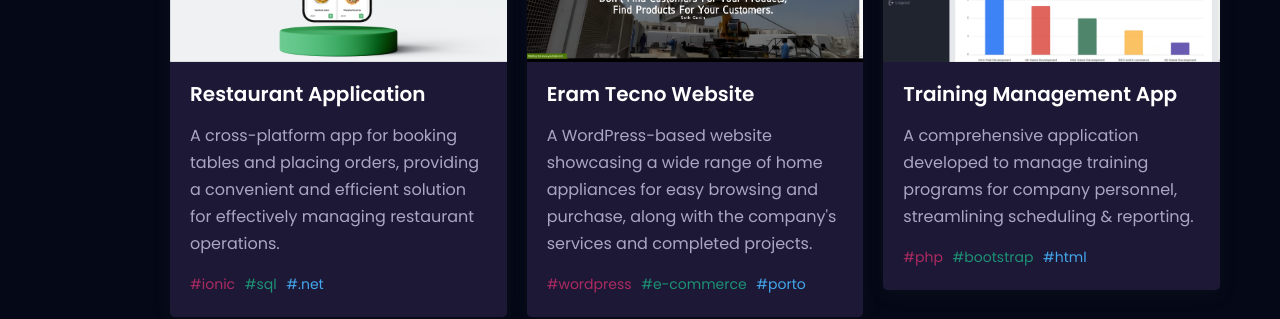
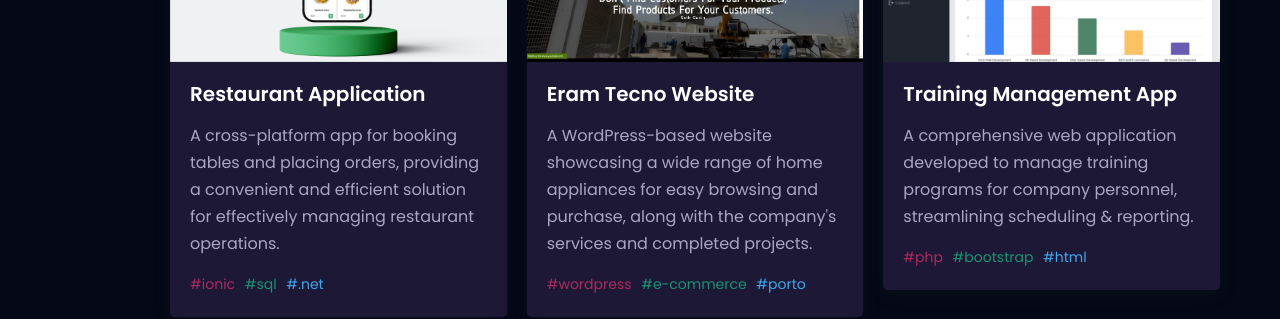
Before and after one commit to AmenZemzem68/amen-zemzem-portfolio, a React (Vite) app: page / in a window 1280 px wide. Shown: the part 3140-3459 px from the top of the page. Built offline with nearby package versions, Linux system fonts and the light colour scheme.

Commit message:
Checkpoint

```diff
--- a/src/constants/index.js
+++ b/src/constants/index.js
@@ -166,7 +166,7 @@ const mProjects = [
     name: "Training Management App",
     type: "personal",
     description:
-      "A comprehensive application developed to manage training programs for company personnel, streamlining scheduling & reporting.",
+      "A comprehensive web application developed to manage training programs for company personnel, streamlining scheduling & reporting.",
     tags: [
       {
         name: "php",
```
